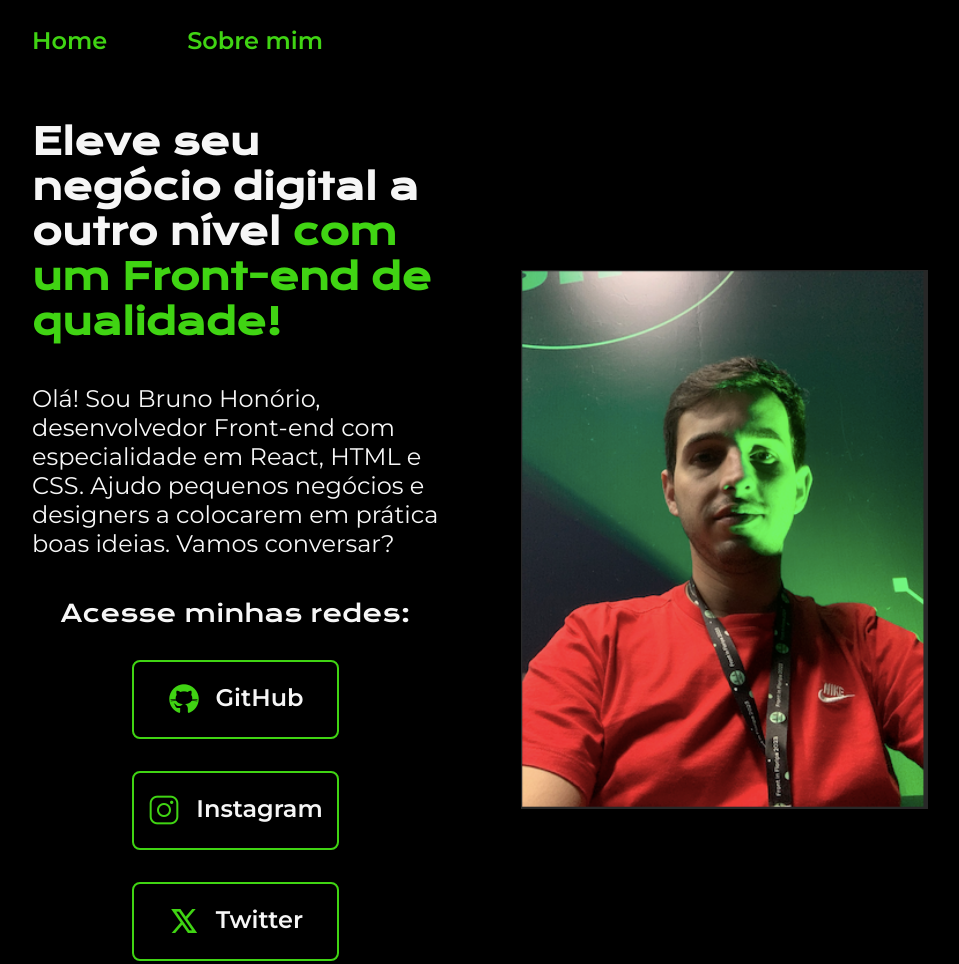
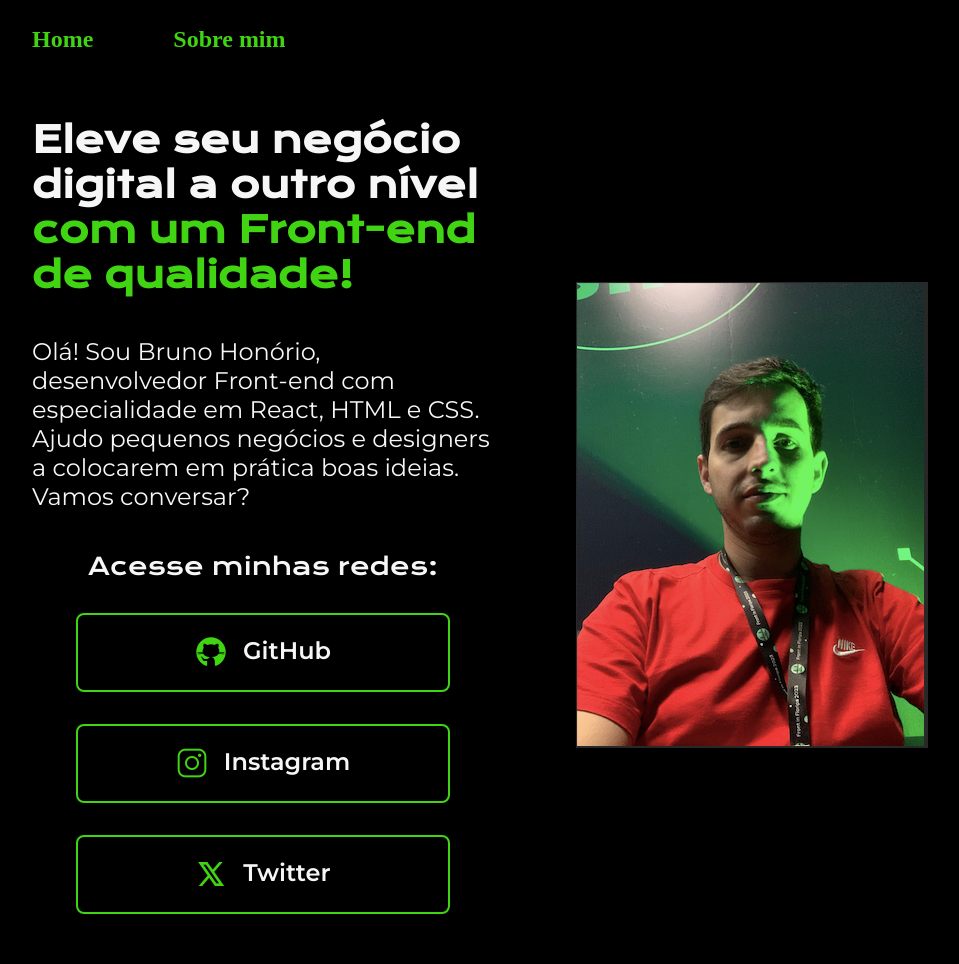
Before and after one commit to BrunoSHonorio7/portifolio, a plain HTML site: page index.html in a window 1280 px wide. Shown: the top 964 px of the page, without its empty margins (160-1119 px from the left). Drawn offline with nearby package versions, Linux system fonts and the light colour scheme.

Commit message:
Add files via upload

```diff
--- a/styles/styles.css
+++ b/styles/styles.css
@@ -32,7 +32,7 @@ body{
 }
 
 .cabecalho__menu__link{
-    font-family: 'Montserrat', sans-serif;
+    font-family: var(--cor-secundaria);
     font-size: 1.5rem;
     font-weight: 600;
     color: var(--cor-terciaria);
@@ -48,7 +48,7 @@ body{
 }
 
 .apresentacao__conteudo{
-    width: 50%;
+    width: auto;
     display: flex;
     flex-direction: column;
     gap: 40px;
@@ -56,7 +56,7 @@ body{
 
 .apresentacao__conteudo__titulo{
     font-size: 2.25rem;
-    font-family: "Krona One", sans-serif;
+    font-family: var(--font-primaria);
 }
 
 .titulo-destaque{
@@ -65,7 +65,7 @@ body{
 
 .apresentacao__conteudo__paragrafo{
     font-size: 1.5rem;
-    font-family: "Montserrat", sans-serif;
+    font-family: var(--font-secundaria);
 }
 
 .apresentacao__links {
@@ -77,7 +77,7 @@ body{
 }
 
 .apresentacao__links__subtitulo {
-    font-family: 'Krona One', sans-serif;
+    font-family: var(--font-primaria);
     font-weight: 400;
     font-size: 1.5rem;
 }
@@ -87,7 +87,7 @@ body{
     justify-content: center;
     gap: 16px;
     border: 2px solid var(--cor-terciaria);
-    width: 50%;
+    width: 80%;
     text-align: center;
     border-radius: 8px;
     font-size: 1.5rem;
@@ -95,10 +95,10 @@ body{
     padding: 21.5px 0;
     text-decoration: none;
     color: var(--cor-secundaria);
-    font-family: 'Montserrat', sans-serif;
+    font-family: var(--font-secundaria);
 }
 
-.apresentacao__links__link:hover {
+.apresentacao__links__navegacao:hover {
     cursor: grab;
     background-color: var(--cor-hover);
 }
@@ -112,9 +112,9 @@ body{
     color: var(--cor-primaria);
     background-color: var(--cor-terciaria);
     text-align: center;
-    font-family: 'Montserrat', sans-serif;
+    font-family: var(--font-secundaria);
     font-size: 1.5rem;
-    font-weight: 400s;
+    font-weight: 400;
 }
 
 @media (max-width: 1200px) {
```
